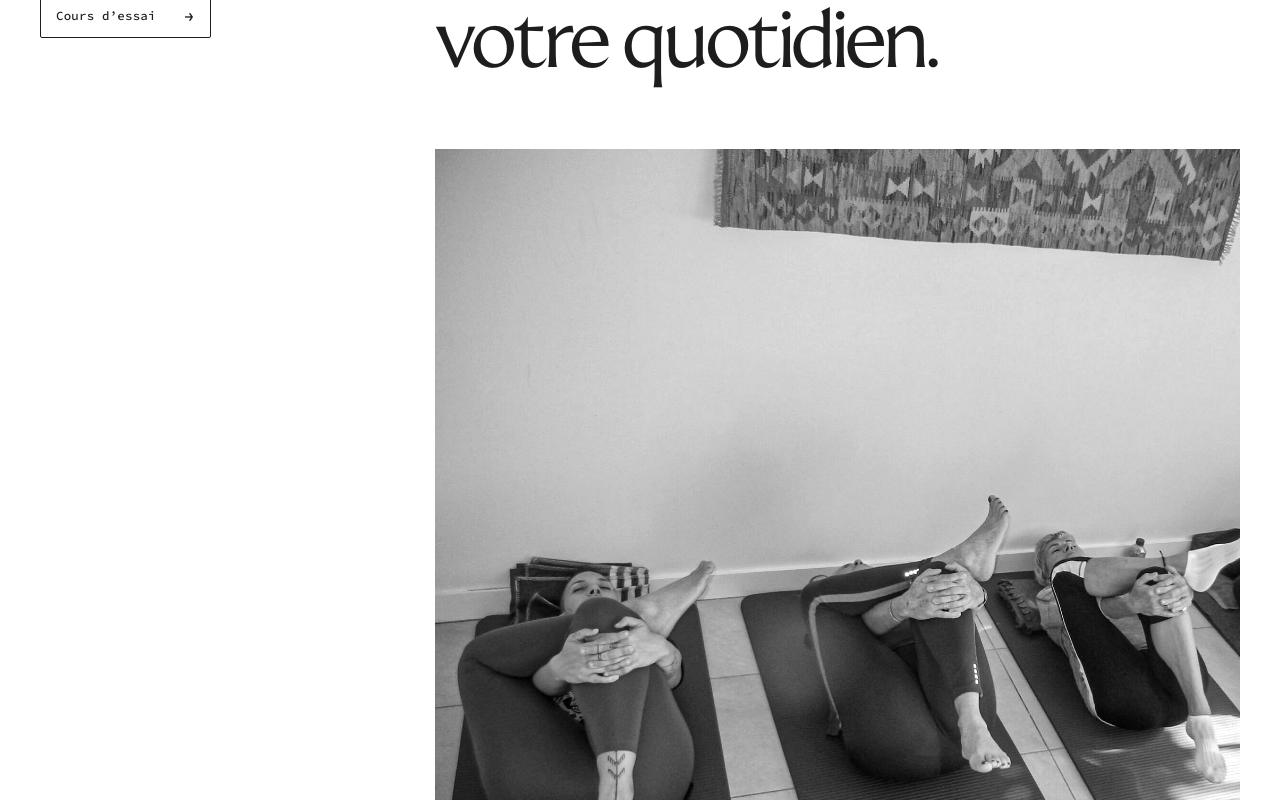
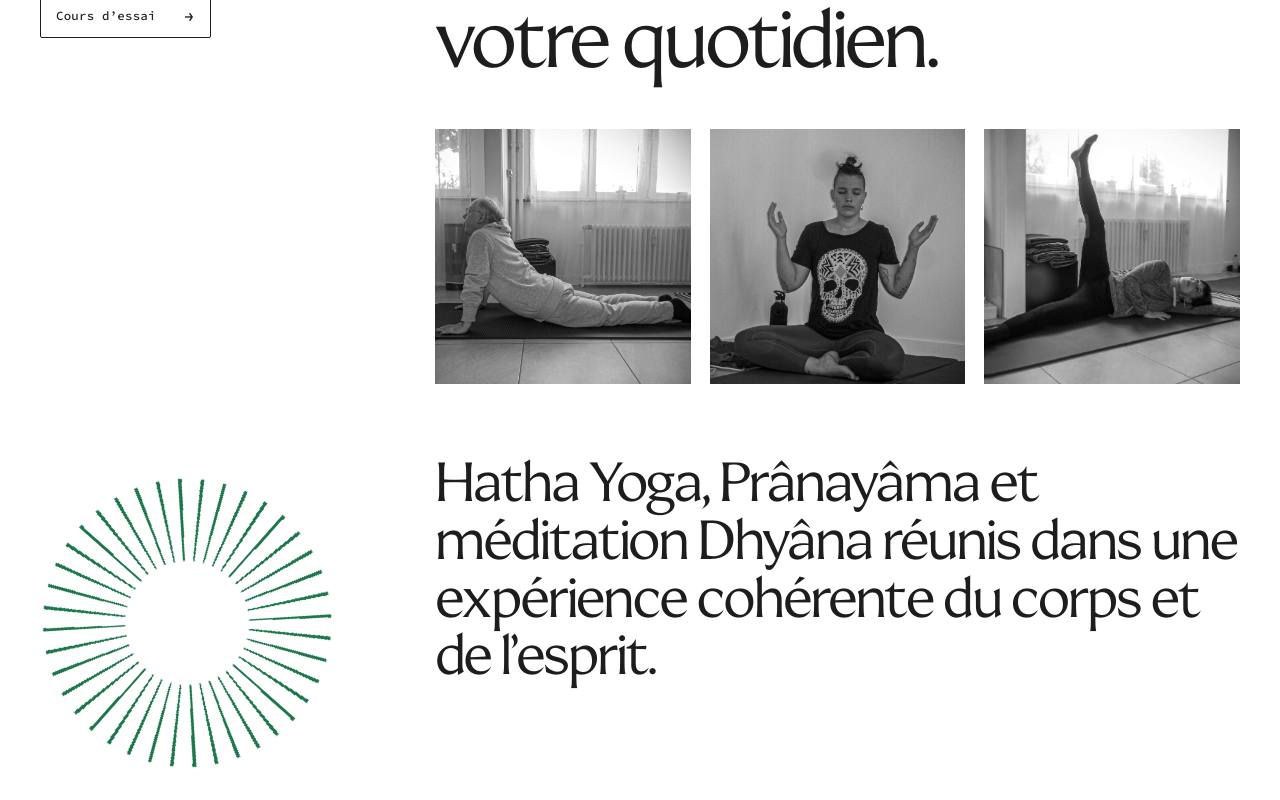
Before and after one commit to ilohest/creyda, a Nuxt app: page / in a window 1280 px wide. Shown: the part 1060-1860 px from the top of the page. Built offline with nearby package versions, Linux system fonts and the light colour scheme.

Commit message:
Add three-image opening gallery

```diff
--- a/app/assets/css/main.css
+++ b/app/assets/css/main.css
@@ -115,8 +115,11 @@ h2 { font-size: clamp(3rem, 6.2vw, 6.8rem); }
 .radiant-mark--airy { --ray-width: 1.8deg; --ray-step: 12deg; }
 .radiant-mark--light { --ray-color: var(--mint); }
 .sun-mark { width: min(23vw, 300px); margin-top: auto; }
-.opening-main h2 { max-width: 920px; margin-bottom: 70px; }
-.opening-main img { width: 100%; height: min(72vw, 850px); object-fit: cover; filter: grayscale(1) contrast(1.08); }
+.opening-main h2 { max-width: 920px; margin-bottom: 50px; }
+.opening-gallery { width: min(100%, 920px); display: grid; grid-template-columns: repeat(3, minmax(0, 1fr)); gap: clamp(10px, 1.5vw, 22px); }
+.opening-gallery figure { margin: 0; overflow: hidden; background: var(--mist); }
+.opening-gallery img { display: block; width: 100%; aspect-ratio: 1; object-fit: cover; filter: grayscale(1) contrast(1.08); transition: transform .65s cubic-bezier(.2, .75, .2, 1), filter .65s ease; }
+.opening-gallery figure:hover img { transform: scale(1.025); filter: grayscale(.82) contrast(1.04); }
 .opening-statement { max-width: 1050px; margin: 70px 0 0; font-family: var(--display); font-size: clamp(2rem, 4.3vw, 4.7rem); line-height: 1.05; letter-spacing: -.04em; }
 
 .practice-band { margin: 0 max(40px, calc((100vw - 1380px)/2)); display: grid; grid-template-columns: 1.08fr .92fr; align-items: center; background: var(--mist); }
@@ -532,7 +535,7 @@ h2 { font-size: clamp(3rem, 6.2vw, 6.8rem); }
   .hero-intro { grid-template-columns: 1fr; gap: 28px; }
   .opening aside { display: block; }
   .opening aside .text-link { display: inline-flex; margin-top: 28px; }
-  .opening-main img { height: 68vh; }
+  .opening-gallery { gap: 7px; }
   .opening-statement { margin-top: 45px; }
   .practice-band, .res-photo { margin-inline: 0; }
   .practice-copy { padding: 55px 20px; }
--- a/app/pages/index.vue
+++ b/app/pages/index.vue
@@ -22,7 +22,17 @@ useSeoMeta({ title: 'Centre de yoga intégral à Ixelles' })
       </aside>
       <div class="opening-main">
         <h2>Quand une sagesse ancienne rencontre votre quotidien.</h2>
-        <img src="/images/pratique-yoga.jpg" alt="Pratique attentive du yoga au centre Creyda">
+        <div class="opening-gallery">
+          <figure>
+            <img src="/images/gallery/pratique-01.jpg" alt="Pratique au sol pendant un cours de yoga au centre Creyda">
+          </figure>
+          <figure>
+            <img src="/images/gallery/pratique-06.jpg" alt="Moment de méditation pendant une séance au centre Creyda">
+          </figure>
+          <figure>
+            <img src="/images/gallery/pratique-09.jpg" alt="Posture d’équilibre pratiquée au centre Creyda">
+          </figure>
+        </div>
         <p class="opening-statement">Hatha Yoga, Prânayâma et méditation Dhyâna réunis dans une expérience cohérente du corps et de l’esprit.</p>
       </div>
     </section>
```
